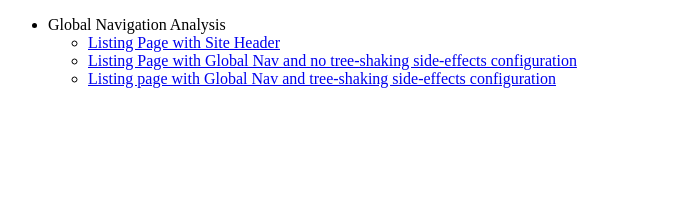
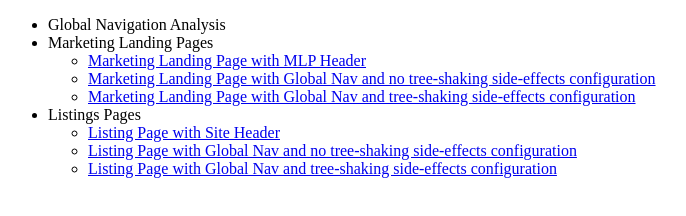
Before and after one commit to trinitychristiana-eb/bundle-analysis, a plain HTML site: page index.html in a window 1280 px wide. Shown: the whole page, without its empty margins (0-686 px from the left). Drawn offline with Linux system fonts and the light colour scheme.

Commit message:
Update index.html

```diff
--- a/index.html
+++ b/index.html
@@ -9,11 +9,22 @@
     <ul>
         <li>
             Global Navigation Analysis
-            <ul>
-                <li><a href="./global-nav-analyses/listing-page-with-site-header.html">Listing Page with Site Header</a></li>
-                <li><a href="./global-nav-analyses/listing-page-with-global-nav.html">Listing Page with Global Nav and no tree-shaking side-effects configuration</a></li>
-                <li><a href="./global-nav-analyses/listing-page-with-global-nav-treeshaking.html">Listing page with Global Nav and tree-shaking side-effects configuration</a></li>
-            </ul>
+            <li>
+                Marketing Landing Pages
+                <ul>
+                    <li><a href="./global-nav-analyses/mlp-with-mlp-header.html">Marketing Landing Page with MLP Header</a></li>
+                    <li><a href="./global-nav-analyses/mlp-with-global-nav.html">Marketing Landing Page with Global Nav and no tree-shaking side-effects configuration</a></li>
+                    <li><a href="./global-nav-analyses/mlp-with-global-nav-treeshaking.html">Marketing Landing Page with Global Nav and tree-shaking side-effects configuration</a></li>
+                </ul>
+            </li>
+            <li>
+                Listings Pages
+                <ul>
+                    <li><a href="./global-nav-analyses/listing-page-with-site-header.html">Listing Page with Site Header</a></li>
+                    <li><a href="./global-nav-analyses/listing-page-with-global-nav.html">Listing Page with Global Nav and no tree-shaking side-effects configuration</a></li>
+                    <li><a href="./global-nav-analyses/listing-page-with-global-nav-treeshaking.html">Listing Page with Global Nav and tree-shaking side-effects configuration</a></li>
+                </ul>
+            </li>
         </li>
     </ul>
 </body>
```
